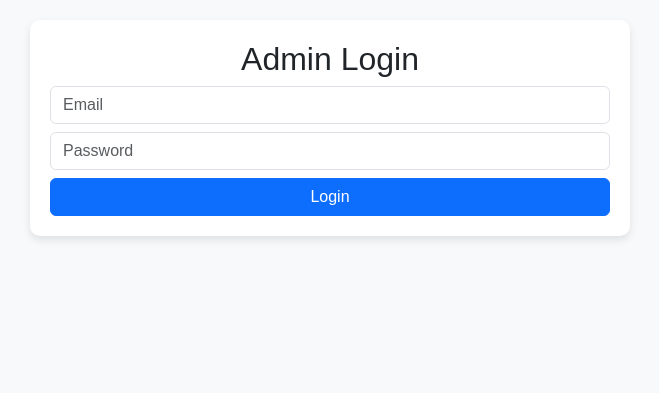
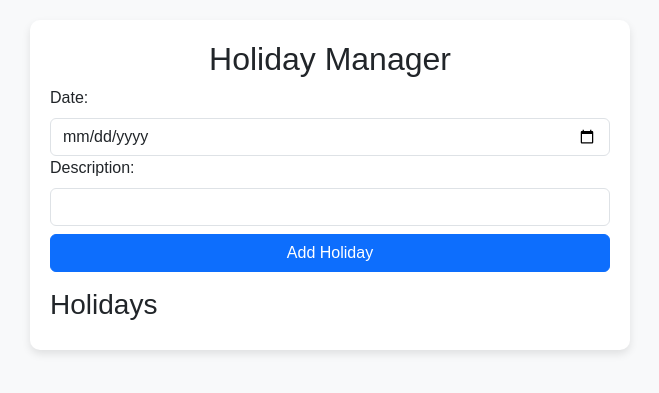
Before and after one commit to Ranjith1823/Smart-bell, a Flask app: page / in a window 1280 px wide. Shown: the top 393 px of the page, without its empty margins (310-969 px from the left). Run offline with Flask 3, Linux system fonts and the light colour scheme; data that the repository does not hold is empty; parts of the project's set-up code (start-up, migrations or seed data) failed here and were passed over; some libraries are stand-ins or nearby versions.

Commit message:
Update index.html

```diff
--- a/templates/index.html
+++ b/templates/index.html
@@ -3,10 +3,7 @@
 <head>
     <meta charset="UTF-8">
     <meta name="viewport" content="width=device-width, initial-scale=1.0">
-    <title>Holiday Manager - Authenticated</title>
-    <script src="https://www.gstatic.com/firebasejs/9.6.1/firebase-app.js"></script>
-    <script src="https://www.gstatic.com/firebasejs/9.6.1/firebase-auth.js"></script>
-    <script src="https://www.gstatic.com/firebasejs/9.6.1/firebase-database.js"></script>
+    <title>Holiday Manager</title>
     <link rel="stylesheet" href="https://cdn.jsdelivr.net/npm/bootstrap@5.3.0/dist/css/bootstrap.min.css">
     <script src="https://code.jquery.com/jquery-3.6.0.min.js"></script>
     <style>
@@ -26,28 +23,15 @@
             max-height: 300px;
             overflow-y: auto;
         }
-        .hidden {
-            display: none;
-        }
     </style>
 </head>
 <body>
 
-<!-- Login Section -->
-<div class="container" id="loginSection">
-    <h2 class="text-center">Admin Login</h2>
-    <input type="email" id="email" class="form-control mt-2" placeholder="Email" required>
-    <input type="password" id="password" class="form-control mt-2" placeholder="Password" required>
-    <button class="btn btn-primary mt-2 w-100" onclick="login()">Login</button>
-</div>
+<div class="container">
+    <h2 class="text-center">Holiday Manager</h2>
 
-<!-- Holiday Manager Section (Hidden Until Login) -->
-<div class="container hidden" id="dashboardSection">
-    <h2 class="text-center">Holiday Manager</h2>
-    <button class="btn btn-danger mb-2" onclick="logout()">Logout</button>
-
-    <!-- Add Holiday Section (Only for Authenticated Users) -->
-    <div id="adminControls" class="mb-3 hidden">
+    <!-- Add Holiday Section -->
+    <div class="mb-3">
         <label class="form-label">Date:</label>
         <input type="date" id="holiday_date" class="form-control">
         <label class="form-label">Description:</label>
@@ -55,97 +39,110 @@
         <button class="btn btn-primary mt-2 w-100" onclick="addHoliday()">Add Holiday</button>
     </div>
 
-    <!-- Holiday List (Visible to Everyone) -->
+    <!-- Holiday List -->
     <h3 class="mt-3">Holidays</h3>
     <ul id="holiday_list" class="list-group holiday-list"></ul>
 </div>
 
 <script>
-    // Firebase Configuration
-    const firebaseConfig = {
-        apiKey: "AIzaSyBbWwuGdRwtDrwXHvHDb6SEv0Mb3TI2uSM",
-        authDomain: "smart-bell-7b0c3.firebaseapp.com",
-        databaseURL: "https://smart-bell-7b0c3-default-rtdb.asia-southeast1.firebasedatabase.app",
-        projectId: "smart-bell-7b0c3",
-        storageBucket: "smart-bell-7b0c3.appspot.com",
-        messagingSenderId: "117192677459",
-        appId: "1:117192677459:web:3fa0ce9e5a7383e73ccea6"
-    };
-
-    // Initialize Firebase
-    firebase.initializeApp(firebaseConfig);
-    const auth = firebase.auth();
-    const db = firebase.database();
-
-    // 🔹 Check Authentication State
-    auth.onAuthStateChanged(user => {
-        if (user) {
-            $("#loginSection").addClass("hidden");
-            $("#dashboardSection").removeClass("hidden");
-            $("#adminControls").removeClass("hidden");  // Show admin controls
-            fetchHolidays();
-        } else {
-            $("#loginSection").removeClass("hidden");
-            $("#dashboardSection").addClass("hidden");
-            $("#adminControls").addClass("hidden");  // Hide admin controls
-        }
-    });
-
-    // ✅ Login Function
-    function login() {
-        let email = $("#email").val();
-        let password = $("#password").val();
-        auth.signInWithEmailAndPassword(email, password)
-            .then(() => {
-                $("#email, #password").val(""); // Clear fields after login
-            })
-            .catch(error => alert(error.message));
+    function formatDate(isoDate) {
+        let date = new Date(isoDate);
+        let day = String(date.getDate()).padStart(2, '0');
+        let month = String(date.getMonth() + 1).padStart(2, '0');
+        let year = date.getFullYear();
+        return `${day}/${month}/${year}`;
     }
 
-    // ✅ Logout Function
-    function logout() {
-        auth.signOut();
+    function sortDates(dates) {
+        return dates.sort((a, b) => {
+            let dateA = new Date(a);
+            let dateB = new Date(b);
+            return dateA - dateB;
+        });
     }
 
-    // ✅ Fetch Holidays (Everyone Can See)
     function fetchHolidays() {
-        db.ref("holidays").once("value", snapshot => {
+        $.ajax({
+            url: "/get_holidays",
+            type: "GET",
+            success: function(response) {
                 let list = $("#holiday_list");
                 list.empty();
-            snapshot.forEach(child => {
-                let data = child.val();
+
+                let sortedDates = sortDates(Object.keys(response));
+
+                sortedDates.forEach(date => {
+                    let formattedDate = formatDate(date);
                     list.append(`
                         <li class="list-group-item d-flex justify-content-between align-items-center">
-                        <span><strong>${data.date}</strong>: ${data.description}</span>
-                        ${auth.currentUser ? `<button class="btn btn-danger btn-sm" onclick="removeHoliday('${child.key}')">Remove</button>` : ""}
+                            <span><strong>${formattedDate}</strong>: ${response[date].description}</span>
+                            <button class="btn btn-danger btn-sm" onclick="removeHoliday('${date}')">Remove</button>
                         </li>
                     `);
                 });
+            },
+            error: function() {
+                alert("Error fetching holidays.");
+            }
         });
     }
 
-    // ✅ Add Holiday (Only for Authenticated Users)
     function addHoliday() {
         let date = $("#holiday_date").val();
         let description = $("#holiday_description").val();
+
         if (!date || !description) {
             alert("Both fields are required!");
             return;
         }
-        db.ref("holidays").push({ date, description })
-            .then(() => {
-                $("#holiday_date").val("");
-                $("#holiday_description").val("");
-                fetchHolidays();
+
+        $.ajax({
+            url: "/add_holiday",
+            type: "POST",
+            contentType: "application/json",
+            data: JSON.stringify({ date: date, description: description }),
+            success: function(response) {
+                alert(response.message);
+                $("#holiday_date").val("");  // Reset date picker
+                $("#holiday_description").val("");  // Clear description field
+                fetchHolidays();  // Refresh the holiday list
+            },
+            error: function(response) {
+                alert(response.responseJSON.message);
+            }
         });
     }
 
-    // ✅ Remove Holiday (Only for Authenticated Users)
-    function removeHoliday(key) {
-        if (confirm("Are you sure you want to remove this holiday?")) {
-            db.ref("holidays/" + key).remove().then(fetchHolidays);
+    function removeHoliday(date) {
+        if (!confirm(`Are you sure you want to remove this holiday?`)) {
+            return;
         }
+
+        $.ajax({
+            url: "/remove_holiday",
+            type: "POST",
+            contentType: "application/json",
+            data: JSON.stringify({ date: date }),
+            success: function(response) {
+                alert(response.message);
+                fetchHolidays();
+            },
+            error: function(response) {
+                alert(response.responseJSON.message);
             }
+        });
+    }
+
+    // ✅ Bind the Enter key to addHoliday function
+    $(document).ready(function() {
+        fetchHolidays();
+
+        $("#holiday_date, #holiday_description").keypress(function(event) {
+            if (event.which === 13) {  // Enter key code
+                addHoliday();
+            }
+        });
+    });
 </script>
 
 </body>
```
Lines whose indentation alone changed are shown as unchanged.
